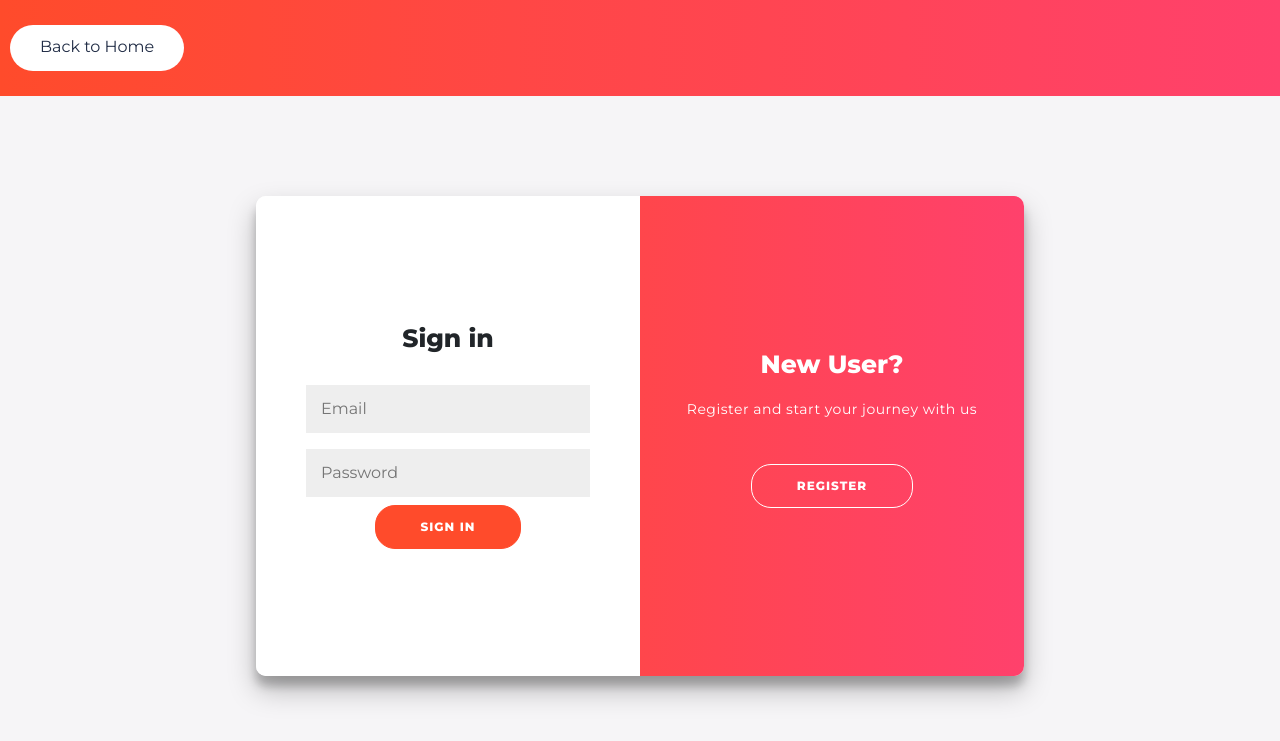
After one commit to nalpsvce/nalp2, a Node server app: template views/assests/login-vendor.ejs in a window 1280 px wide. The commit adds this page. Shown: the top 741 px of the page. Run offline with Node 20, Linux system fonts and the light colour scheme; the template is opened without the code that fills it, so the values that code supplies are empty; some libraries are stand-ins or nearby versions.

Commit message:
files edited

```diff
--- /dev/null
+++ b/views/assests/login-vendor.ejs
@@ -0,0 +1,43 @@
+<!DOCTYPE html>
+<html lang="en">
+
+<head>
+    <meta charset="UTF-8">
+    <meta http-equiv="X-UA-Compatible" content="IE=edge">
+    <meta name="viewport" content="width=device-width, initial-scale=1.0">
+    <title>Sign-In</title>
+    <link rel="stylesheet" href="https://maxcdn.bootstrapcdn.com/bootstrap/4.0.0/css/bootstrap.min.css"
+        integrity="sha384-Gn5384xqQ1aoWXA+058RXPxPg6fy4IWvTNh0E263XmFcJlSAwiGgFAW/dAiS6JXm" crossorigin="anonymous">
+    <link rel="stylesheet" href="css/app.css">
+    <link href="lib/animate/animate.min.css" rel="stylesheet">
+    <script src="https://code.jquery.com/jquery-1.10.2.js"></script>
+</head>
+
+<body>
+    <div class="sign-bar">
+        <div class="ml-auto">
+            <a class="btn custom" href="index.html">Back to Home</a>
+        </div>
+    </div>
+    <div class="container" id="container">
+        <div class="form-container sign-in-container">
+            <form action="/vendor/login">
+                <h1>Sign in</h1><br>
+                <input type="email" placeholder="Email" name="email"/>
+                <input type="password" placeholder="Password" name="password"/>
+                <button>Sign In</button>
+            </form>
+        </div>
+        <div class="overlay-container">
+            <div class="overlay">
+                <div class="overlay-panel overlay-right">
+                    <h1>New User?</h1>
+                    <p>Register and start your journey with us</p>
+                    <a href="signup-user.ejs"><button class="ghost" id="signUp">Register</button></a>
+                </div>
+            </div>
+        </div>
+    </div>
+</body>
+
+</html>
```
Also changed, not shown: views/assests/login-user.ejs (+4 -5 lines), views/assests/signup-user.ejs (+6 -7 lines), views/assests/signup-vendor.ejs (+3 -5 lines).
